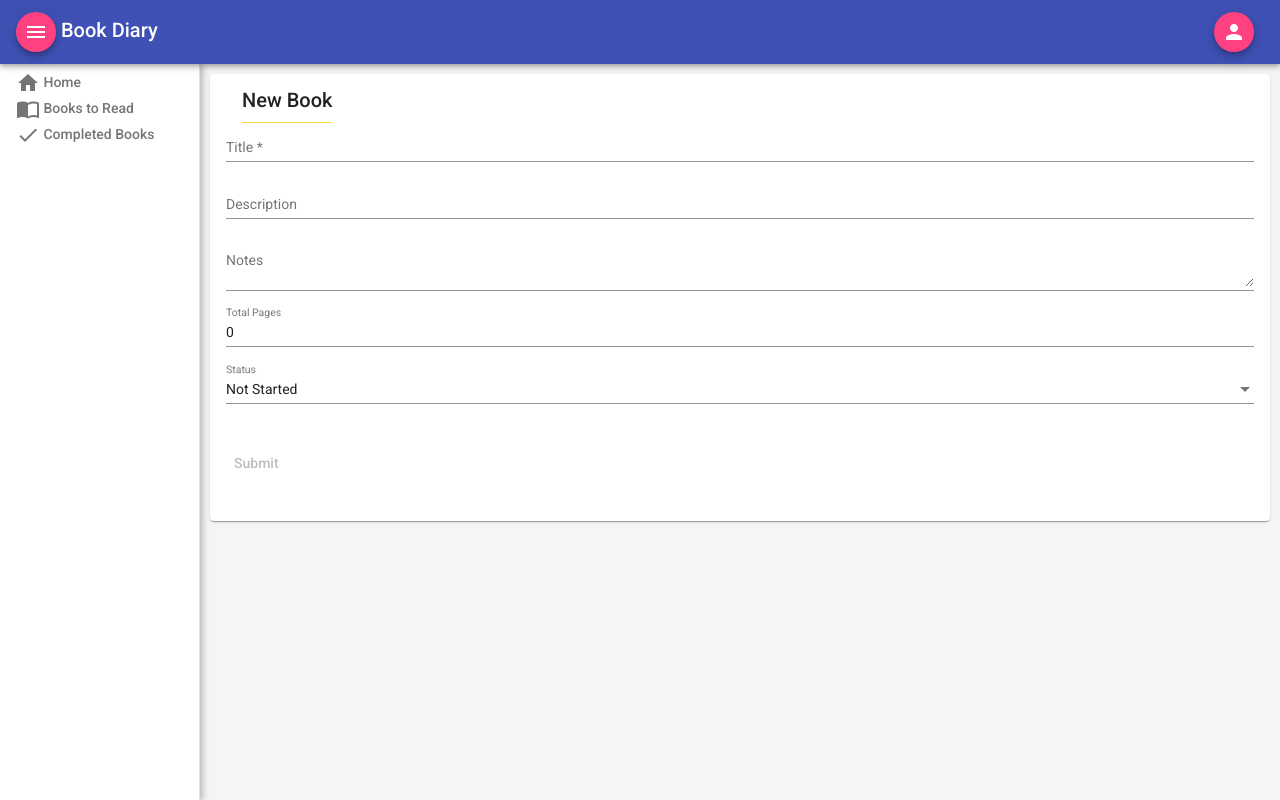
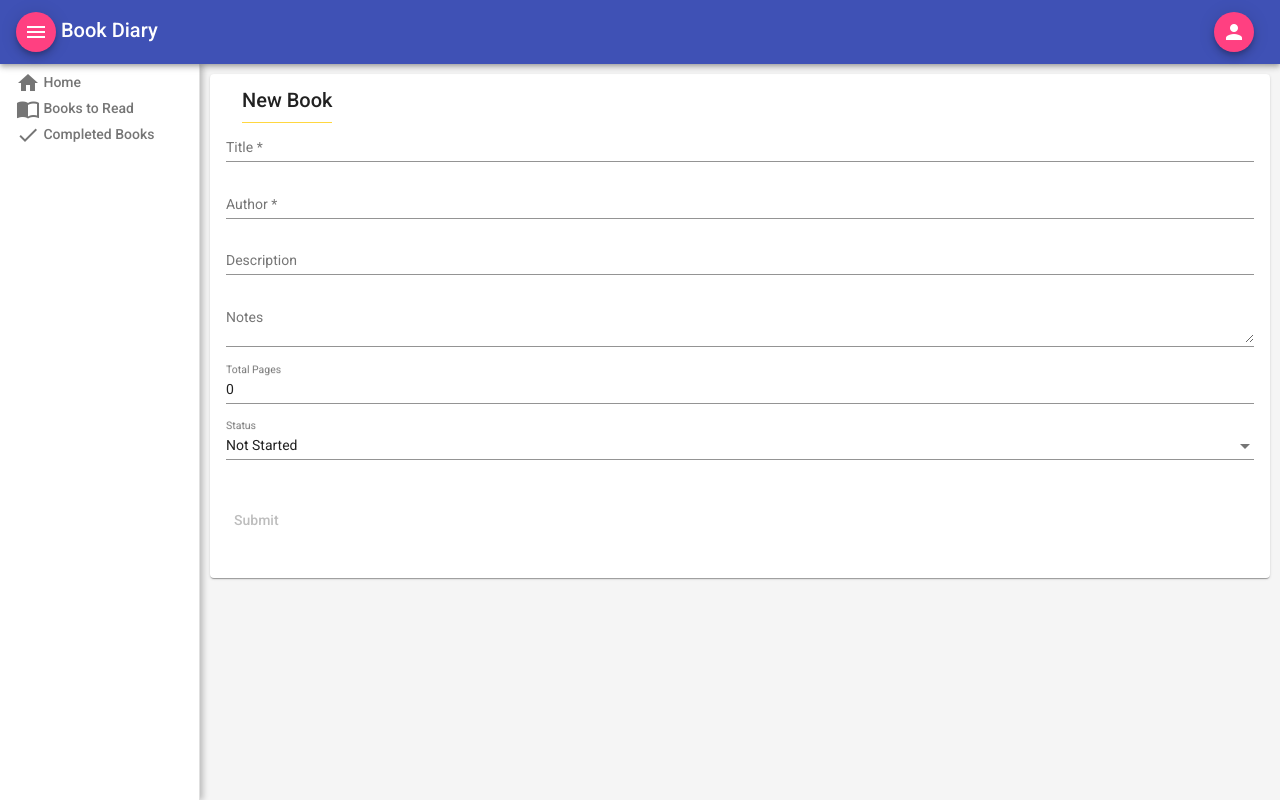
Before and after one commit to mshanks16/book-diary, an Angular app: page /book/to-read in a window 1280 px wide. Both pictures are taken after a click on the button "library_add". Built offline with nearby package versions, Linux system fonts and the light colour scheme; data requests are answered from the project's data file.

Commit message:
displayed author

```diff
--- a/server/db.json
+++ b/server/db.json
@@ -9,7 +9,10 @@
       "id": 2,
       "title": "Old Man and the Sea 2",
       "status": "Completed",
-      "pages": 15
+      "pages": 15,
+      "author": "Earnest Hemmingway",
+      "currentPage": 15,
+      "dateCompleted": "2022-01-17T20:46:58.050Z"
     },
     {
       "id": 3,
@@ -23,7 +26,8 @@
       "title": "Old Man and the Sea 4",
       "status": "Currently Reading",
       "pages": 100,
-      "currentPage": 10
+      "currentPage": 10,
+      "author": "Meahgan Test"
     },
     {
       "title": "Old Book",
@@ -44,6 +48,16 @@
       "pages": 300,
       "currentPage": 0,
       "id": 6
+    },
+    {
+      "title": "Test",
+      "description": "",
+      "author": "Testing123",
+      "notes": "",
+      "status": "Not Started",
+      "pages": 621,
+      "currentPage": 0,
+      "id": 7
     }
   ]
 }
--- a/src/app/books/books-list/books-list.component.html
+++ b/src/app/books/books-list/books-list.component.html
@@ -1,6 +1,7 @@
 <mat-list role="list">
     <mat-list-item *ngFor="let book of books" (click)="select.emit(book.id)" role="listitem">
         <h3 matLine>{{book.title}}</h3>
+        <p matLine>{{book.author}}</p>
         <p matLine>{{book.notes}}</p>
         <p matLine>{{book.status}}</p>
     </mat-list-item>
--- a/src/app/books/edit/edit.component.html
+++ b/src/app/books/edit/edit.component.html
@@ -13,6 +13,11 @@
             <input matInput placeholder="Title"
               type="text" name="title" required
               [(ngModel)]="book.title">
+          </mat-form-field>
+          <mat-form-field>
+            <input matInput placeholder="Author"
+              type="text" name="author" required
+              [(ngModel)]="book.author">
           </mat-form-field>
           <mat-form-field>
             <input matInput placeholder="Description"
--- a/src/app/shared/services/books.interface.ts
+++ b/src/app/shared/services/books.interface.ts
@@ -8,6 +8,7 @@ export interface Book {
     id?: number;
     title: string;
     description: string;
+    author: string,
     notes: string;
     status: BookStatus;
     rating?: number;
--- a/src/app/shared/services/books.service.ts
+++ b/src/app/shared/services/books.service.ts
@@ -61,6 +61,7 @@ export class BooksService {
     return {
       title: "",
       description: "",
+      author: "",
       notes: "",
       status: BookStatus.NotStarted,
       pages: 0,
```
